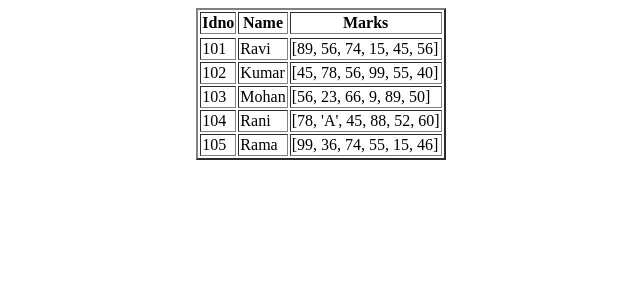
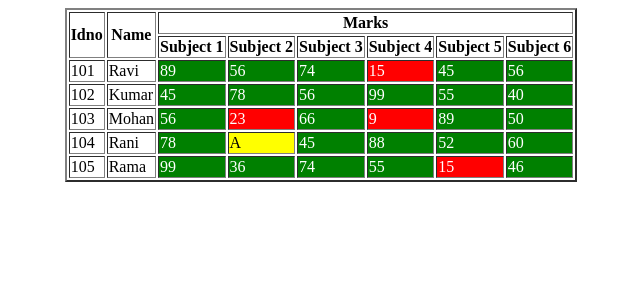
Before and after one commit to pythonwithnaveen/DjangoExamples, a Django app: page /index/ in a window 1280 px wide. Shown: the top 300 px of the page, without its empty margins (319-959 px from the left). Run offline with Django 3.2, Linux system fonts and the light colour scheme.

Commit message:
Example 7.1

```diff
--- a/Project7/templates/index.html
+++ b/Project7/templates/index.html
@@ -2,16 +2,42 @@
 	<body>
 		<table align="center" border="2">
 			<tr>
-				<th> Idno </th>
-				<th> Name </th>
-				<th> Marks </th>
+				<th rowspan="2"> Idno </th>
+				<th rowspan="2"> Name </th>
+				<th colspan="6"> Marks </th>
+			</tr>
+
 			<tr>
+				<th> Subject 1 </th>
+				<th> Subject 2 </th>
+				<th> Subject 3 </th>
+				<th> Subject 4 </th>
+				<th> Subject 5 </th>
+				<th> Subject 6 </th>
+			</tr>
+
 
 			{% for record in data %}
 				<tr>
 					<td> {{ record.idno }} </td>
 					<td> {{ record.name }} </td>
-					<td> {{ record.marks }} </td>
+
+						{% for subject in record.marks %}
+							{% if subject < 35 %}
+								<td style="background-color:red;color:white;">
+									{{ subject }}
+								</td>
+							{% elif subject == 'A' %}
+								<td style="background-color:yellow;color:black;">
+									{{ subject }}
+								</td>
+							{% else %}
+								<td style="background-color:green;color:white;">
+									{{ subject }}
+								</td>
+							{% endif %}
+						{% endfor %}
+
 				</tr>
 			{% endfor %}
 
```
Also changed, not shown: 2 other files.
